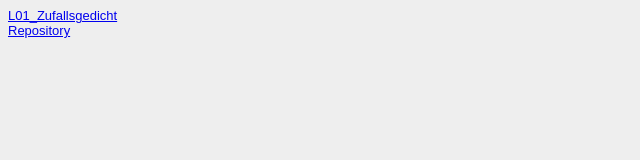
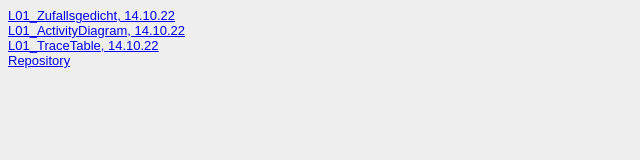
Before and after one commit to henning28/EIA2_WiSe22, a plain HTML site: page steckbrief.htm in a window 1280 px wide. Shown: the whole page, without its empty margins (0-640 px from the left). Drawn offline with Linux system fonts and the light colour scheme.

Commit message:
WIP: Steckbrief

```diff
--- a/steckbrief.htm
+++ b/steckbrief.htm
@@ -13,7 +13,10 @@ body {
 </head>
 <body>
 	<!-- Hier die Links zu den gelösten Aufgaben einstellen, aktuelle oben, alte stehen lassen! Format: Aufgabenbezeichnung, Datum -->
-	<a href="https://henning28.github.io/EIA2_WiSe22/L01_Recap&Foundation/L01_RandomPoem/RandomPoem.html" target="_blank">L01_Zufallsgedicht</a> <br>
+	<a href="https://henning28.github.io/EIA2_WiSe22/L01_Recap&Foundation/L01_RandomPoem/RandomPoem.html" target="_blank">L01_Zufallsgedicht, 14.10.22</a> <br>
+	<a href="https://henning28.github.io/EIA2_WiSe22/L01_Recap&Foundation/L01_RandomPoem/L01_ActivityDiagram" target="_blank">L01_ActivityDiagram, 14.10.22</a> <br>
+	<a href="https://henning28.github.io/EIA2_WiSe22/L01_Recap&Foundation/L01_RandomPoem/L01_TraceTable" target="_blank">L01_TraceTable, 14.10.22</a> <br>
+
 	<a href="https://github.com/henning28/EIA2_WiSe22" target="_blank">Repository</a>
 </body>
 </html>
```
